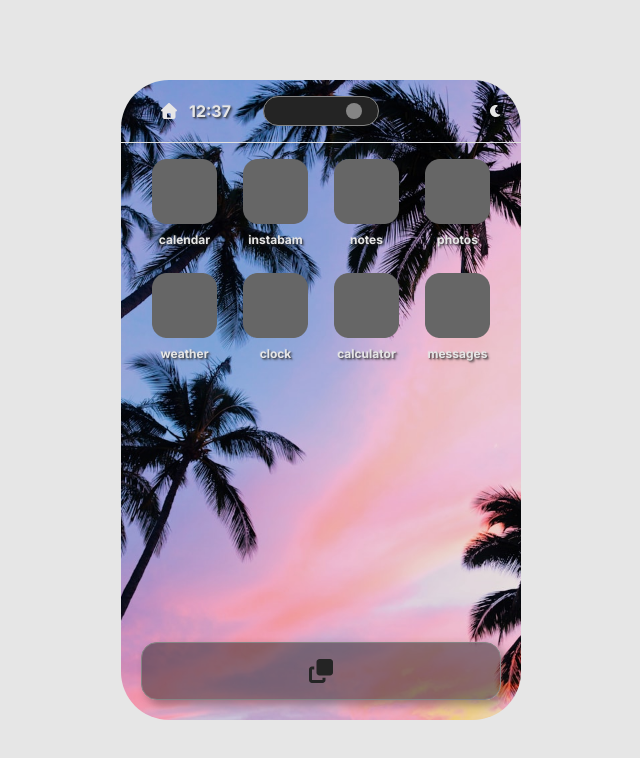
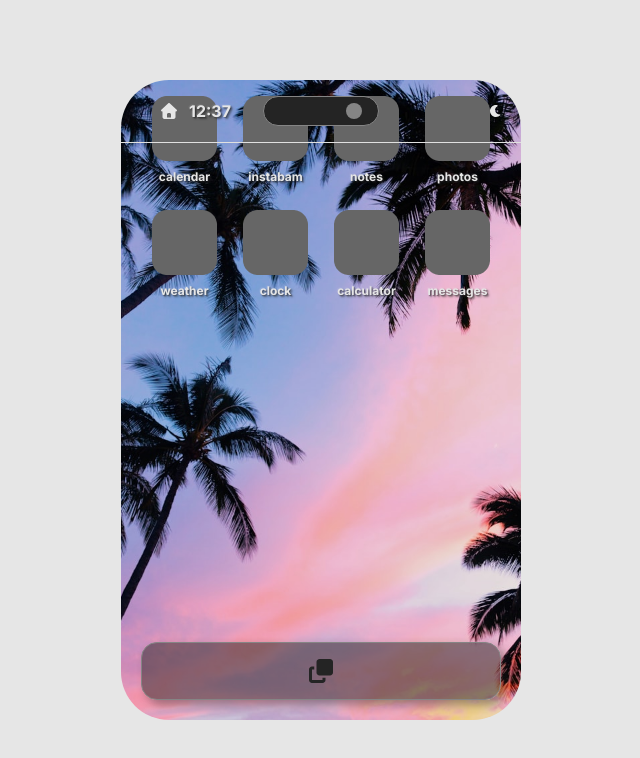
Before and after one commit to sara-p-/my-phone, a Next.js app: page / in a window 1280 px wide. Shown: the top 758 px of the page, without its empty margins (319-959 px from the left). Built offline with nearby package versions, Linux system fonts and the light colour scheme.

Commit message:
Style - Header: Add absolute styling for header

```diff
--- a/src/app/page.module.css
+++ b/src/app/page.module.css
@@ -1,6 +1,4 @@
 .screen {
-  display: flex;
-  flex-direction: column;
   height: 100vh;
   width: 100%;
   margin: auto;
--- a/src/components/layout/Header/Header.module.css
+++ b/src/components/layout/Header/Header.module.css
@@ -5,6 +5,10 @@
   padding: 16px;
   color: var(--white);
   z-index: 100;
+  position: absolute;
+  top: 0;
+  left: 0;
+  right: 0;
 }
 
 .headerContainer {
```
